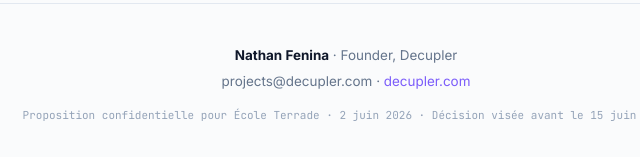
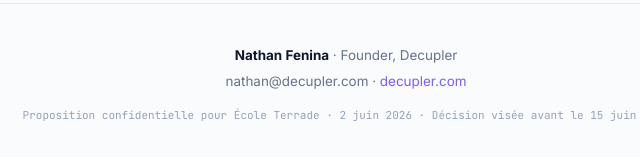
Before and after one commit to NathanFenina/decupler-propals, a plain HTML site: page ecoleterrade/index.html in a window 1280 px wide. Shown: the part 7693-7850 px from the top of the page, 294-934 px from the left. Drawn offline with Linux system fonts and the light colour scheme.

Commit message:
Update email address in footer

```diff
--- a/ecoleterrade/index.html
+++ b/ecoleterrade/index.html
@@ -538,7 +538,7 @@ footer .small{font-size:11px;color:var(--text-mute);font-family:var(--M);margin-
 <footer>
   <div class="wrap">
     <p><strong>Nathan Fenina</strong> · Founder, Decupler</p>
-    <p>projects@decupler.com · <a href="https://decupler.com" target="_blank">decupler.com</a></p>
+    <p>nathan@decupler.com · <a href="https://decupler.com" target="_blank">decupler.com</a></p>
     <p class="small">Proposition confidentielle pour École Terrade · 2 juin 2026 · Décision visée avant le 15 juin 2026</p>
   </div>
 </footer>
```
